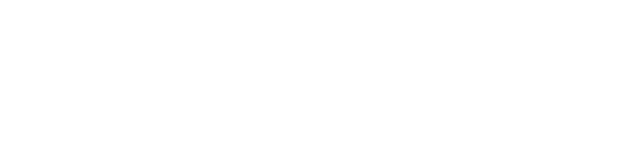
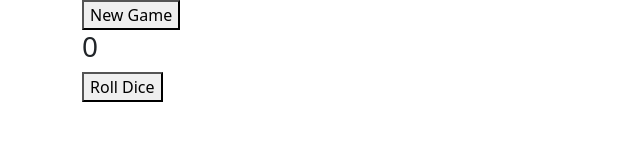
Before and after one commit to CamilleBaptista83/JS_game, a plain HTML site: page index.html in a window 1280 px wide. Shown: the whole page, without its empty margins (0-640 px from the left). Drawn offline with nearby package versions, Linux system fonts and the light colour scheme.

Commit message:
ajout du lancé de dé

```diff
--- a/index.html
+++ b/index.html
@@ -20,6 +20,20 @@
 
 <body>
 
+    <main>
+        <div class="container">
+            <button onclick="setNewGame()">New Game</button>
+
+            <h3 id="dice">0</h3>
+
+            <div>
+                <button onclick="rollDice()">Roll Dice</button>
+            </div>
+
+        </div>
+    </main>
+
+    <script src="script.js"></script>
     <!-- Bundle JS et Popper Bootstrap -->
     <script src="https://cdn.jsdelivr.net/npm/bootstrap@5.1.3/dist/js/bootstrap.bundle.min.js"
         integrity="sha384-ka7Sk0Gln4gmtz2MlQnikT1wXgYsOg+OMhuP+IlRH9sENBO0LRn5q+8nbTov4+1p"
--- a/script.js
+++ b/script.js
@@ -0,0 +1,16 @@
+
+var dice = 0;
+
+function rollDice() {
+    updateDisplay(Math.floor(Math.random() * (6 - 1) + 1));
+}
+
+function updateDisplay(diceValue) {
+    document.getElementById("dice").innerHTML = diceValue;
+}
+
+
+function setNewGame() {
+    counterVal = 0;
+    updateDisplay(counterVal);
+}
```
